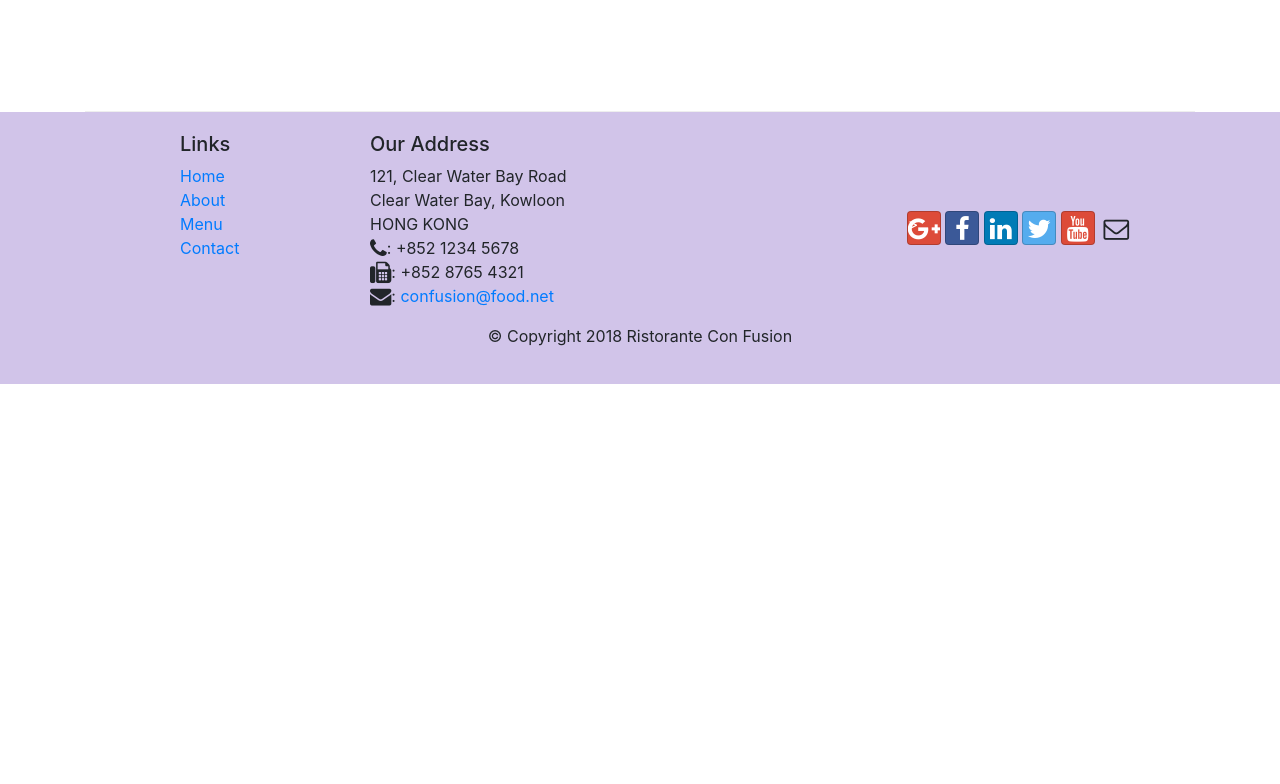
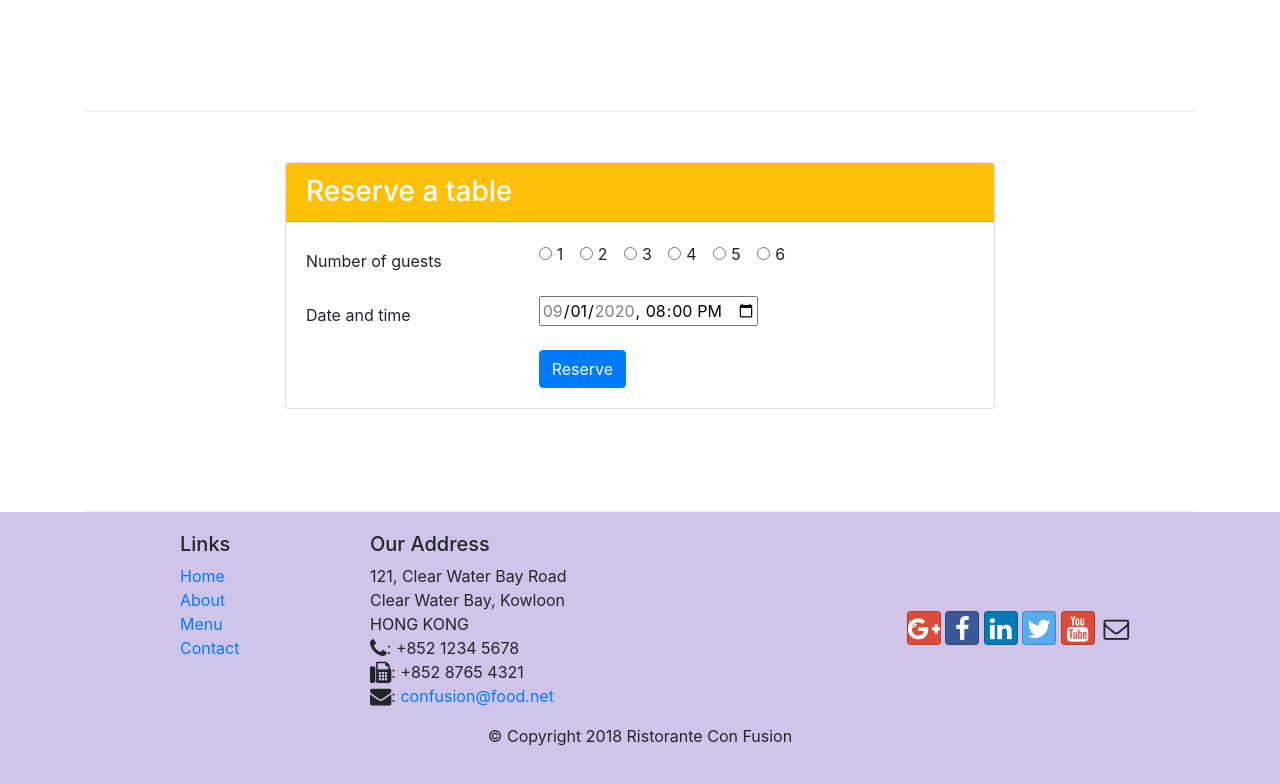
Before and after one commit to nico-rodriguez/front-end-web-ui-frameworks-and-tools-bootstrap4-course, a website: page index.html in a window 1280 px wide. Shown: the part 1372-2156 px from the top of the page. Before the commit the page ends 1756 px from the top, so only its background shows below. Drawn offline with nearby package versions, Linux system fonts and the light colour scheme.

Commit message:
Assignment 2: Bootstrap CSS components

```diff
--- a/index.html
+++ b/index.html
@@ -36,12 +36,15 @@
   <header class="jumbotron">
     <div class="container">
       <div class="row row-header">
-        <div class="col-12 col-sm-6">
+        <div class="col-6 col-sm-6">
           <h1>Ristorante con Fusion</h1>
           <p>We take inspiration from the World's best cuisines, and create a unique fusion experience. Our lipsmacking creations will tickle your culinary senses!</p>
         </div>
-        <div class="col-12 col-sm align-self-center">
+        <div class="col-2 col-sm align-self-center">
           <img src="img/logo.png" class="img-fluid">
+        </div>
+        <div class="col-4 col-sm align-self-center">
+          <a role="button" class="btn btn-block btn-primary btn-sm text-dark border-warning bg-warning" href="#reserveform">Reserve table</a>
         </div>
       </div>
     </div>
@@ -69,8 +72,13 @@
         <h3>This Month's Promotions</h3>
       </div>
       <div class="col col-sm col-md">
-        <h2>Weekend Grand Buffet</h2>
-        <p class="d-none d-sm-block">Featuring mouthwatering combinations with a choice of five different salads, six enticing appetizers, six main entrees and five choicest desserts. Free flowing bubbly and soft drinks. All for just $19.99 per person </p>
+        <div class="media">
+          <div class="media-body">
+            <h2 class="mt-0">Weekend Grand Buffet <span class="badge badge-danger">NEW</span></h2>
+            <p class="d-none d-sm-block">Featuring mouthwatering combinations with a choice of five different salads, six enticing appetizers, six main entrees and five choicest desserts. Free flowing bubbly and soft drinks. All for just $19.99 per person </p>
+          </div>
+          <img class="d-flex mr-3 img-thumbnail align-self-center" src="img/buffet.png" alt="buffet">
+        </div>
       </div>
     </div>
 
@@ -89,7 +97,62 @@
         </div>
       </div>
     </div>
+
+    <div class="row row-content" id="reserveform">
+      <div class="col-12 col-sm-8 offset-sm-2">
+        <div class="card">
+          <h3 class="card-header bg-warning text-white">Reserve a table</h3>
+          <div class="card-body">
+            <form>
+              <div class="form-group row">
+                <label for="guestnumber" class="col-12 col-md-4 col-form-label">Number of guests</label>
+                <div class="col-12 col-md-8">
+                  <div class="form-check form-check-inline">
+                    <input type="radio" id="oneguest" name="guestnumber" value="1" class="form-check-input">
+                    <label for="oneguest" class="form-check-label">1</label>
+                  </div>
+                  <div class="form-check form-check-inline">
+                    <input type="radio" id="twoguests" name="guestnumber" value="2" class="form-check-input">
+                    <label for="twoguests" class="form-check-label">2</label>
+                  </div>
+                  <div class="form-check form-check-inline">
+                    <input type="radio" id="threeguests" name="guestnumber" value="3" class="form-check-input">
+                    <label for="threeguests" class="form-check-label">3</label>
+                  </div>
+                  <div class="form-check form-check-inline">
+                    <input type="radio" id="fourguests" name="guestnumber" value="4" class="form-check-input">
+                    <label for="fourguests" class="form-check-label">4</label>
+                  </div>
+                  <div class="form-check form-check-inline">
+                    <input type="radio" id="fiveguests" name="guestnumber" value="5" class="form-check-input">
+                    <label for="fiveguests" class="form-check-label">5</label>
+                  </div>
+                  <div class="form-check form-check-inline">
+                    <input type="radio" id="sixguests" name="guestnumber" value="6" class="form-check-input">
+                    <label for="sixguests" class="form-check-label">6</label>
+                  </div>
+                </div>
+              </div>
+
+              <div class="form-group row">
+                <label for="datetime" class="col-12 col-md-4 col-form-label">Date and time</label>
+                <div class="col-12 col-md-8">
+                    <input type="datetime-local" id="datetime" name="datetime" value="2020-09-01T20:00" min="2020-09-01T00:00" max="2020-09-30T00:00">
+                </div>
+              </div>
+
+              <div class="row">
+                <div class="col-12 offset-md-4 col-md-8">
+                  <button type="submit" class="btn btn-primary">Reserve</button>
+                </div>
+              </div>
+            </form>
+          </div>
+        </div>
+      </div>
+    </div>
   </div>
+
 
   <footer class="footer">
     <div class="container">
```
Also changed, not shown: aboutus.html (+4 -4 lines).
